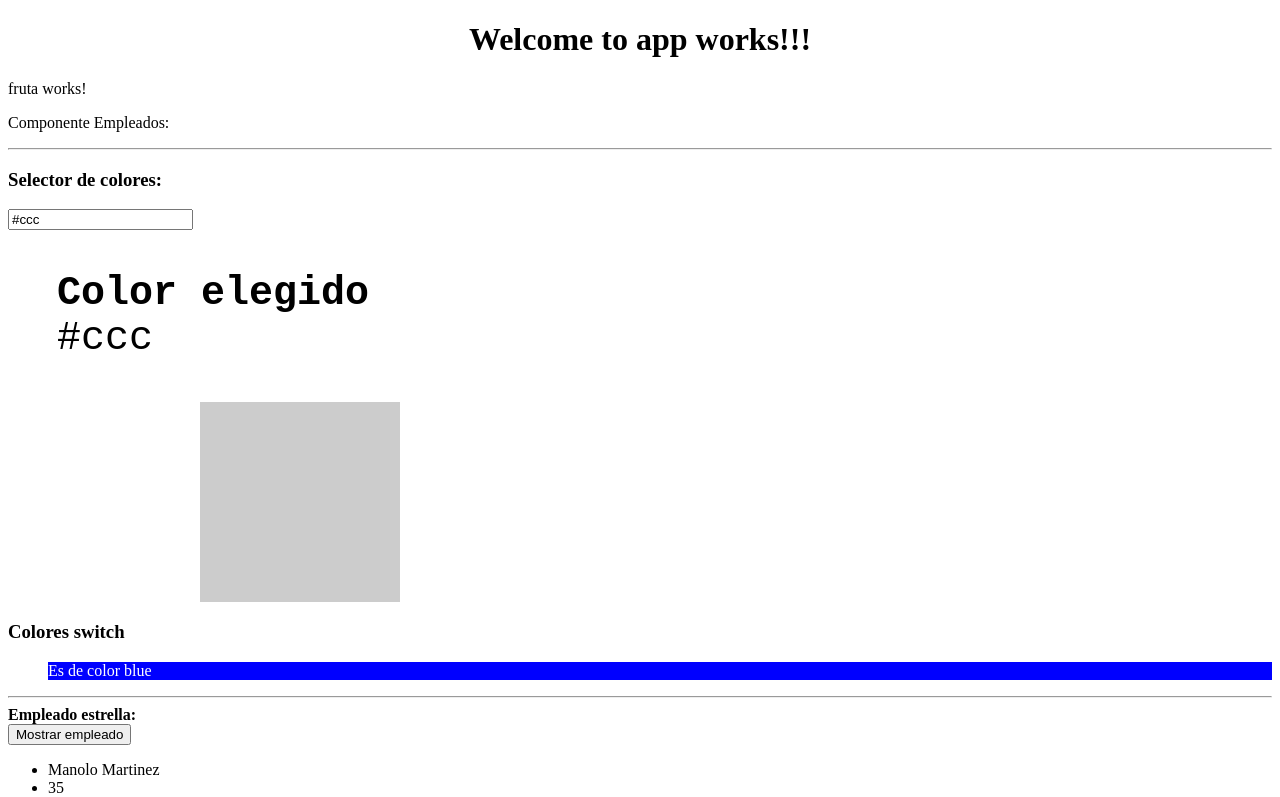
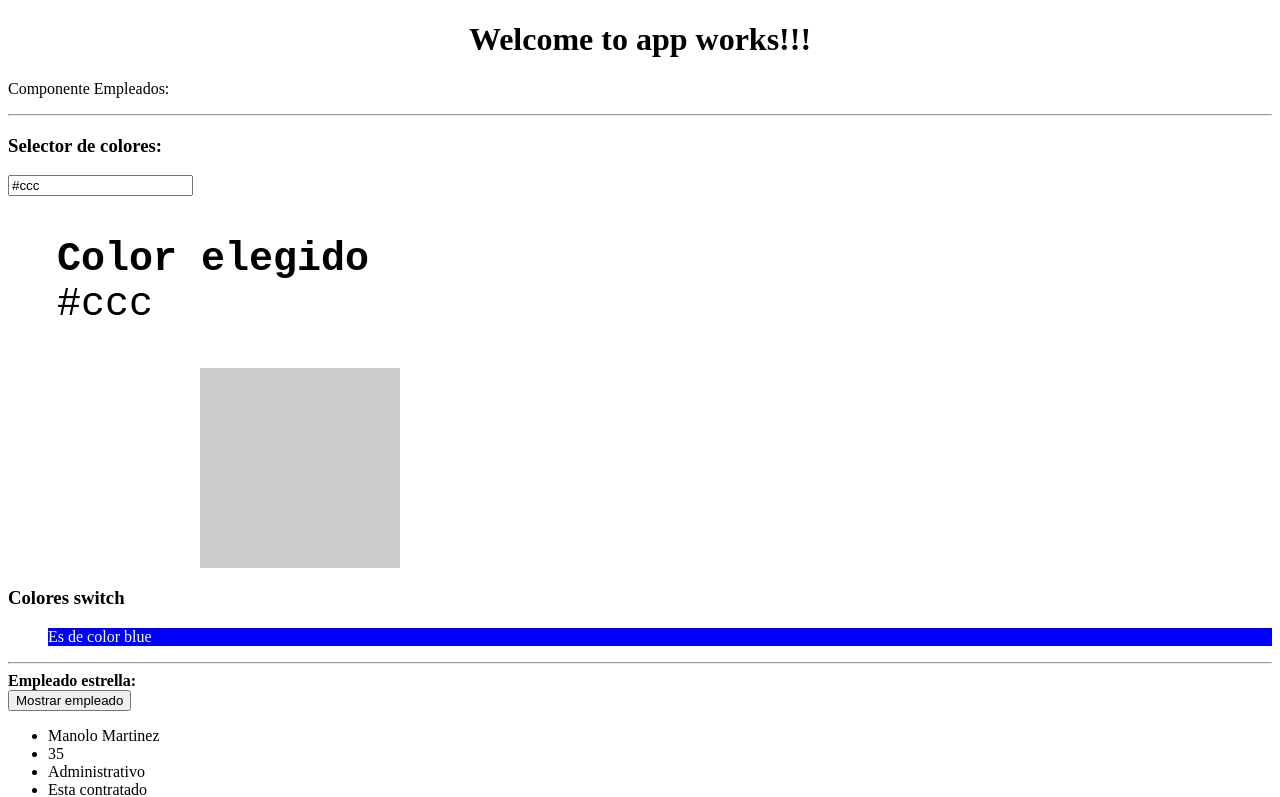
Before and after one commit to jcgato93/Curso-Angular, an Angular app: page / in a window 1280 px wide. Shown: the top 797 px of the page. Built offline with nearby package versions, Linux system fonts and the light colour scheme.

Commit message:
Cofigurar el Routing

```diff
--- a/src/app/app.component.html
+++ b/src/app/app.component.html
@@ -5,5 +5,11 @@
   </h1>
 </div>
 
-<app-fruta></app-fruta>
-<app-empleado></app-empleado>
+<!-- <app-fruta></app-fruta>
+<app-empleado></app-empleado> -->
+
+
+
+<!--Este sirve para cargar la ruta actual de la url
+siempre y cuando este configurada en las rutas de los providers-->
+<router-outlet></router-outlet>
--- a/src/app/app.module.ts
+++ b/src/app/app.module.ts
@@ -3,6 +3,9 @@ import { NgModule } from '@angular/core';
 import { CommonModule } from '@angular/common';
 import { FormsModule } from '@angular/forms';
 import { HttpModule } from '@angular/http';
+
+//import rutas
+import { routing, appRoutingProvaiders } from './app.routing';
 
 import { AppComponent } from './app.component';
 import { FrutaComponent} from './fruta/fruta.component';
@@ -19,9 +22,12 @@ import { EmpleadoComponent } from './empleado/empleado.component';
     BrowserModule,
     CommonModule,
     FormsModule,
-    HttpModule
+    HttpModule,
+    routing//rutas
   ],
-  providers: [],
+  providers: [
+    appRoutingProvaiders//provee configuracion de rutas
+  ],
   bootstrap: [AppComponent]
 })
 export class AppModule { }
--- /dev/null
+++ b/src/app/app.routing.ts
@@ -0,0 +1,18 @@
+import { ModuleWithProviders } from '@angular/core';
+import { Routes, RouterModule } from '@angular/router';
+
+//importar componentes
+import { EmpleadoComponent } from './empleado/empleado.component';
+import { FrutaComponent } from './fruta/fruta.component';
+
+//array de rutas
+const appRoutes: Routes = [
+    {path : '', component: EmpleadoComponent},//cuando no se escriba la ruta especifica llamara al componente que se pase por parametro
+    {path: 'empleado', component: EmpleadoComponent},
+    {path: 'fruta', component: FrutaComponent},
+    {path: '**', component: EmpleadoComponent} //cuando la rute falle, errores como el 404
+];
+
+
+export const appRoutingProvaiders: any[] = []; //esto es algo que necesita angular para cargar el provider de las rutas
+export const routing: ModuleWithProviders = RouterModule.forRoot(appRoutes); //cargar las rutas en la configuracion del framework
```
Also changed, not shown: src/app/fruta/fruta.component.html (line endings or trailing spaces).
